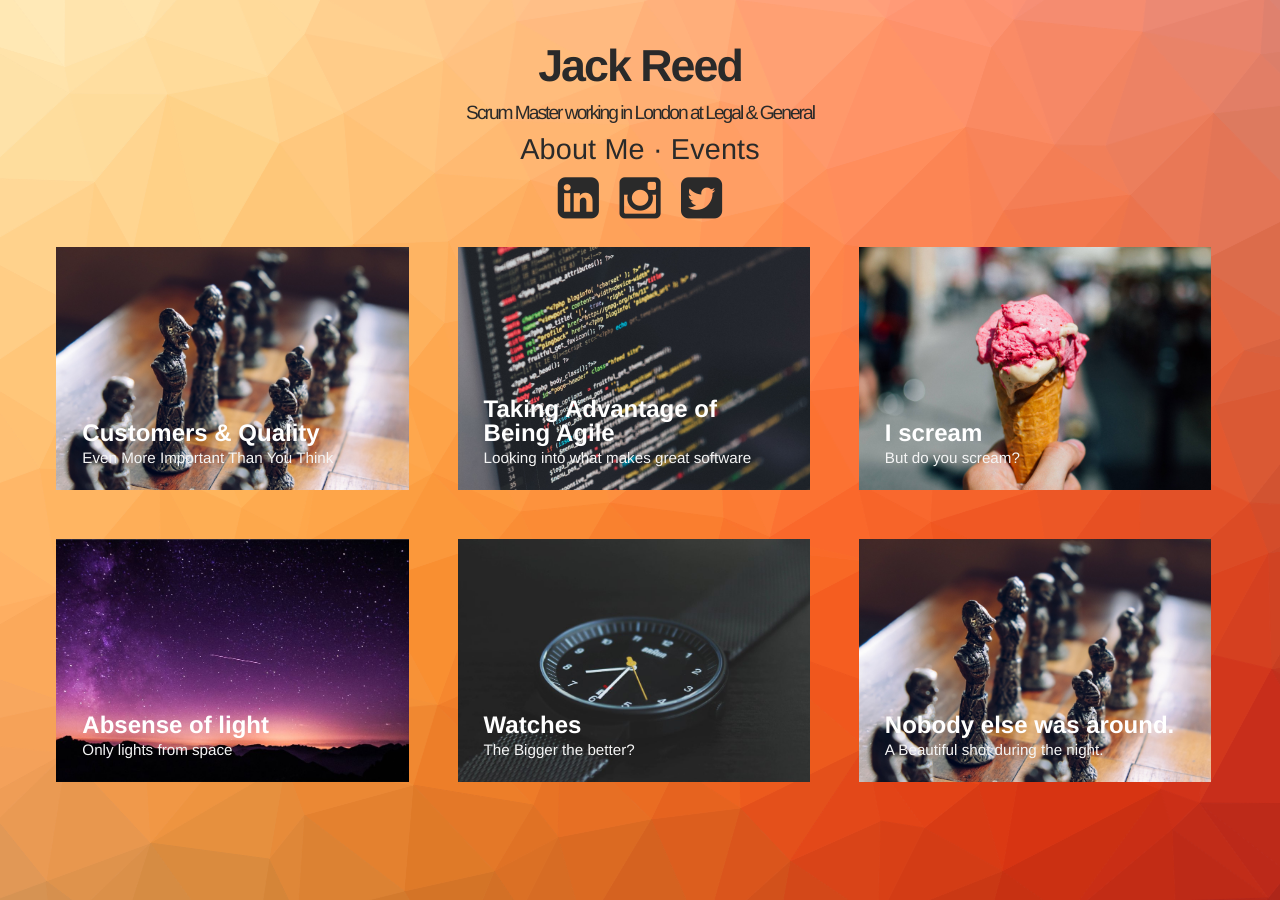
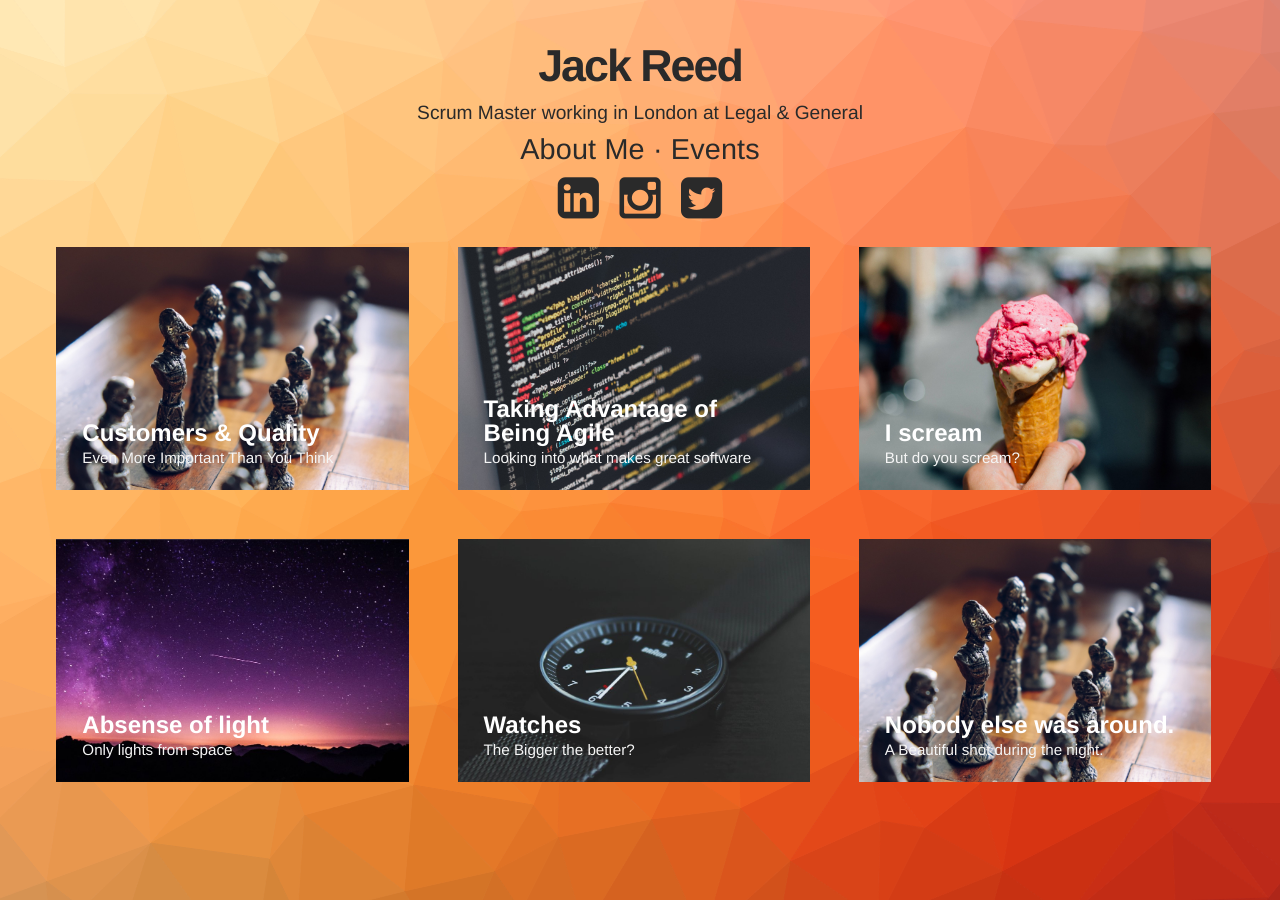
Before and after one commit to IamJackReed/iamjackreed, a Jekyll site: the page built from index.html, in a window 1280 px wide. Built offline with Jekyll 4.4.1, drawn with Linux system fonts in a browser that asks for light colours; grey boxes are pictures that could not be loaded.

Commit message:
Update modern-blog.css

```diff
--- a/css/modern-blog.css
+++ b/css/modern-blog.css
@@ -20,8 +20,7 @@
 .header-subtitle{
  font-family: "Source Sans Pro", 'Helvetica Neue', Helvetica, Arial, sans-serif;
  font-size: 1.2em;
- letter-spacing: -2px;
- font-weight: 200;
+ font-weight: 400;
 }
 
 .header-nav{
```
